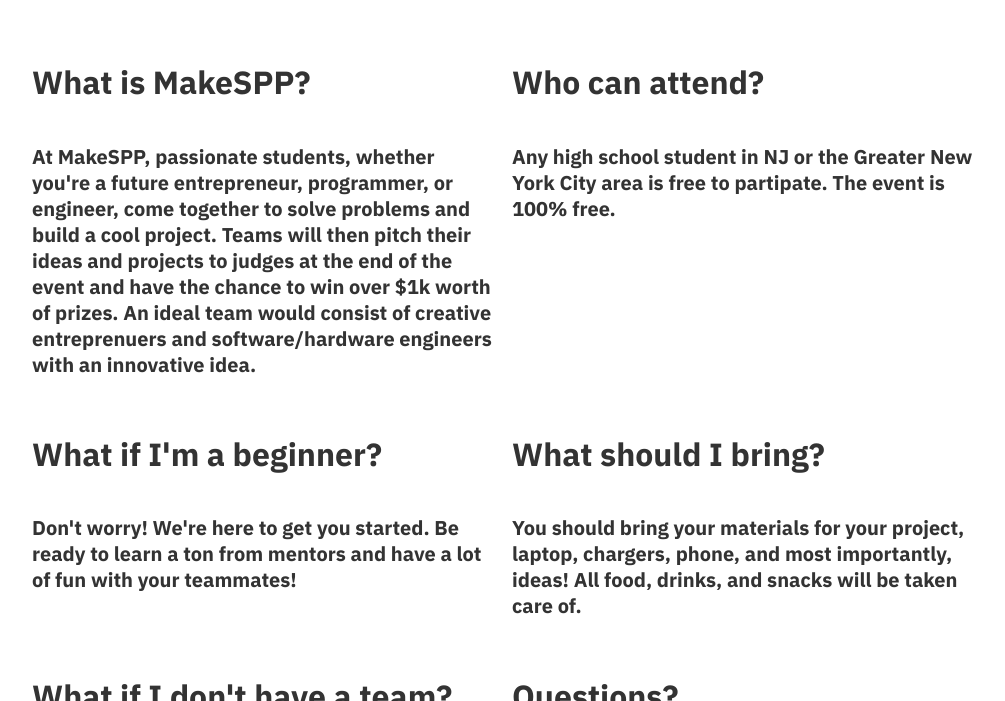
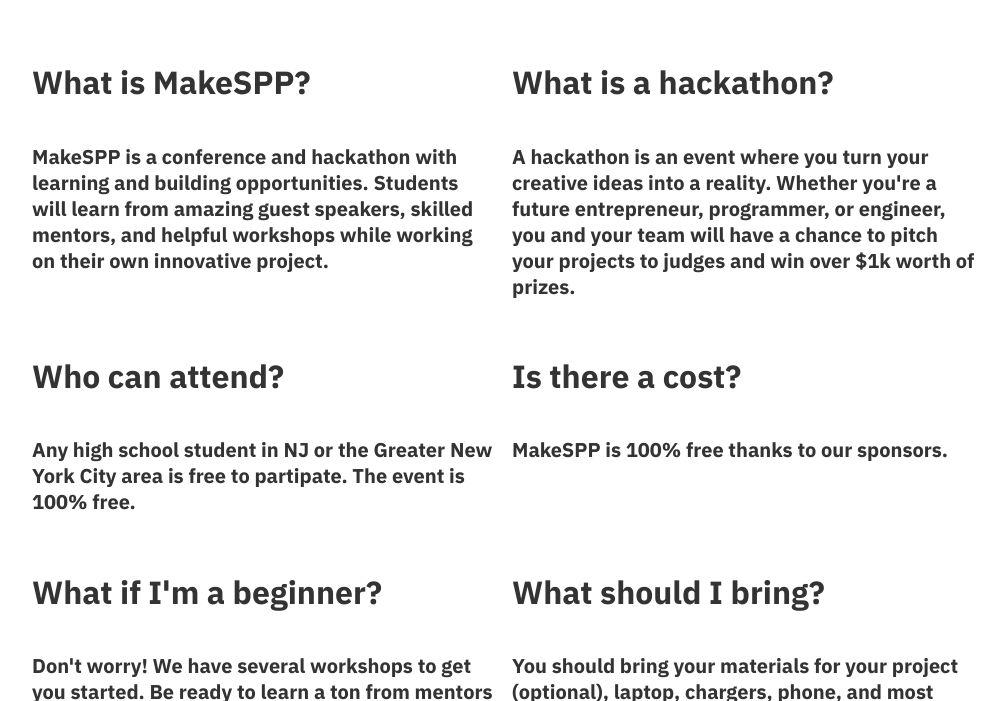
Before and after one commit to spphacks/2018.makespp.com, a Jekyll site: the page built from index.html, in a window 1280 px wide and 900 px high, scrolled down 1849 px, cut to the strip 199-900 px from the top of the window. Shown: the whole strip, without its empty margins (136-1141 px from the left). Built offline with Jekyll 4.4.1, drawn with Linux system fonts in a browser that asks for light colours; nearby versions of some CDN libraries; comment, search, counter and statistics services are not loaded; some of the changed text lies outside the part shown.

Commit message:
meeting w/ Mina + Jenn mentor

```diff
--- a/index.html
+++ b/index.html
@@ -3,18 +3,15 @@
 title: MakeSPP
 description: A day-long Make-A-Thon filled with learning, making, and sharing.
 ---
-
-
 <div class="container" id="start"><br>
   <div class="content">
 <p class="special">Calling all entrepreneurs, innovators, thinkers, and makers!</p> <br>
 <p class="description">
-  Join us for a day-long hackathon that will bring over 100 innovative students. Pitch new ideas, solve real-world problems, and put your skills to use by building an awesome project at MakeSPP!
+  Join us for a day-long hackathon and conference that will bring over 100 innovative students just like you.
+  Pitch new ideas, meet fellow makers, and learn alongside amazing mentors.
 </p>
 </div>
 </div><br>
-
-
 
 <div class="container">
   <div class="content-centered">
@@ -49,30 +46,50 @@
 <div class="cf">
   <div class="fl w-50-ns w-100  pa2 b">
     <h4>What is MakeSPP?</h4>
-    <p class="answer">At MakeSPP, passionate students, whether you're a future entrepreneur, programmer, or engineer, come together to solve problems and
-      build a cool project. Teams will then pitch their ideas and projects to judges at the end of the event and have the chance to win over $1k worth of prizes.
-      An ideal team would consist of creative entreprenuers and software/hardware engineers with an innovative idea.
+    <p class="answer"> MakeSPP is a conference and hackathon with learning and building opportunities. Students will learn from amazing guest speakers, skilled mentors,
+      and helpful workshops while working on their own innovative project.
     </p>
     </div>
     <div class="fl w-50-ns w-100 pa2 b ">
-      <h4>Who can attend?</h4>
-      <p class="answer">Any high school student in NJ or the Greater New York City area is free to partipate. The event is 100% free.</p>
+      <h4>What is a hackathon?</h4>
+      <p class="answer">A hackathon is an event where you turn your creative ideas into a reality. Whether you're a future entrepreneur, programmer, or engineer, you and your team will have a chance to pitch your projects to judges and win over $1k worth of prizes.
+      </p>
       </div>
 
   </div>
+
+
+  <div class="cf">
+    <div class="fl w-50-ns w-100  pa2 b">
+      <h4>Who can attend?</h4>
+      <p class="answer">   Any high school student in NJ or the Greater New York City area is free to partipate. The event is 100% free.
+      </p>
+      </div>
+
+      <div class="fl w-50-ns w-100 pa2 b ">
+        <h4>Is there a cost?</h4>
+        <p class="answer">
+          MakeSPP is 100% free thanks to our sponsors.
+        </p>
+        </div>
+
+    </div>
+
+
+
 
   <div class="cf">
 
       <div class="fl w-50-ns w-100 pa2 b ">
         <h4>What if I'm a beginner?</h4>
-        <p class="answer">Don't worry! We're here to get
+        <p class="answer">Don't worry! We have several workshops to get
           you started. Be ready to learn a ton from
           mentors and have a lot of fun with your teammates!</p>
         </div>
         <div class="fl w-50-ns w-100 pa2 b">
           <h4>What should I bring?</h4>
           <p class="answer">You should bring your materials for
-            your project, laptop, chargers, phone, and most importantly, ideas!
+            your project (optional), laptop, chargers, phone, and most importantly, ideas!
             All food, drinks, and snacks will be taken care of. </p>
           </div>
 </div>
@@ -111,6 +128,16 @@
     <img src="/img/gyan.jpg" class="br-100 h4 w4 dib ba b--black-05 pa2">
     <h1 class="f3 mb2 black">Gyan Mishra</h1>
     <h2 class="f5 fw4 gray mt0">Software Engineer</h2>
+  </div>
+</article>
+</div>
+
+<div class="fl w-33-ns w-100 ">
+<article class="dib mw6 center bg-white pa3 pa4-ns ">
+  <div class="tc dib">
+    <img src="/img/jenn.jpg" class="br-100 h4 w4 dib ba b--black-05 pa2">
+    <h1 class="f3 mb2 black">Jenn Schiffer</h1>
+    <h2 class="f5 fw4 gray mt0">Community Engineer, Glitch</h2>
   </div>
 </article>
 </div>
```
Also changed, not shown: img/jenn.jpg (added), landing.png, 4 other files.
